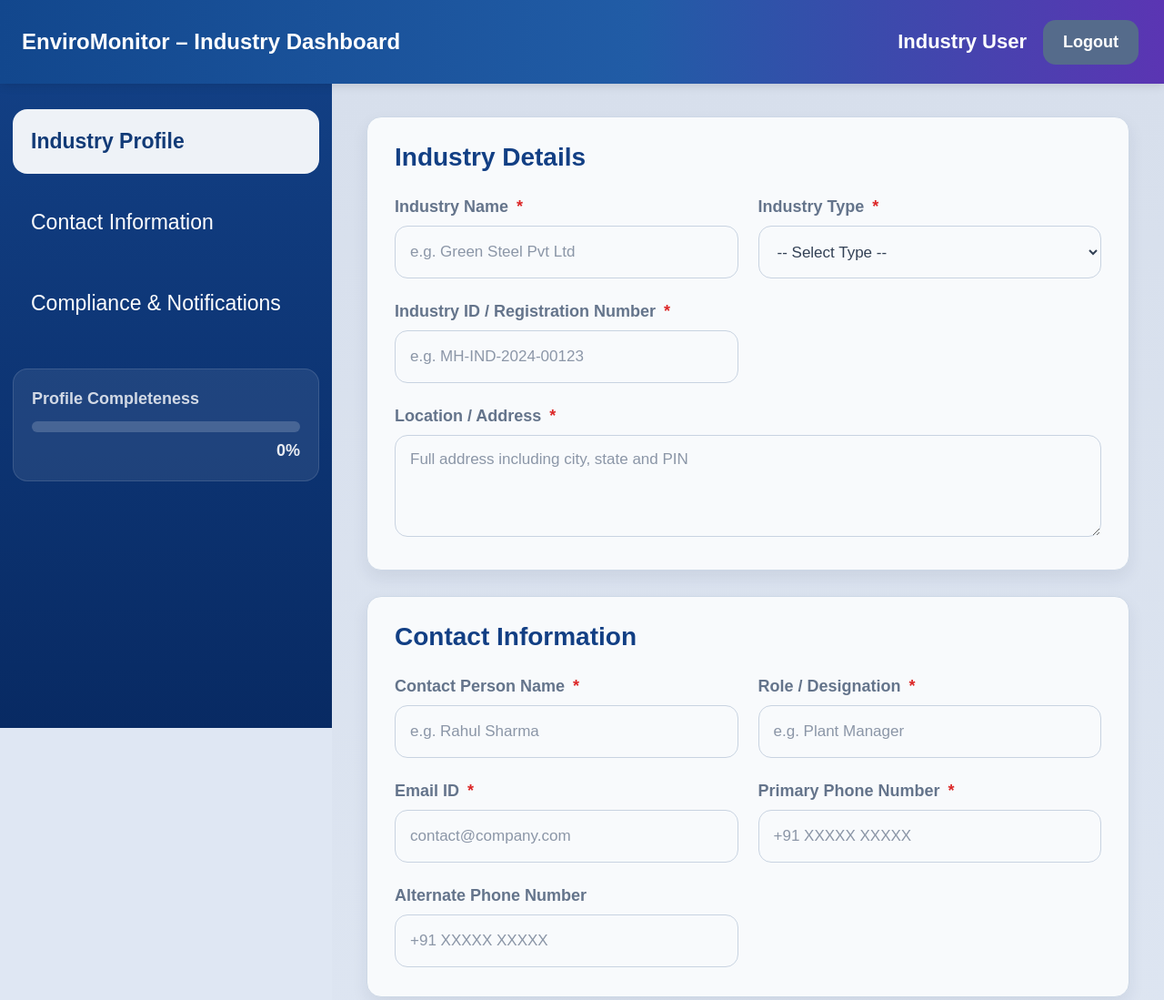
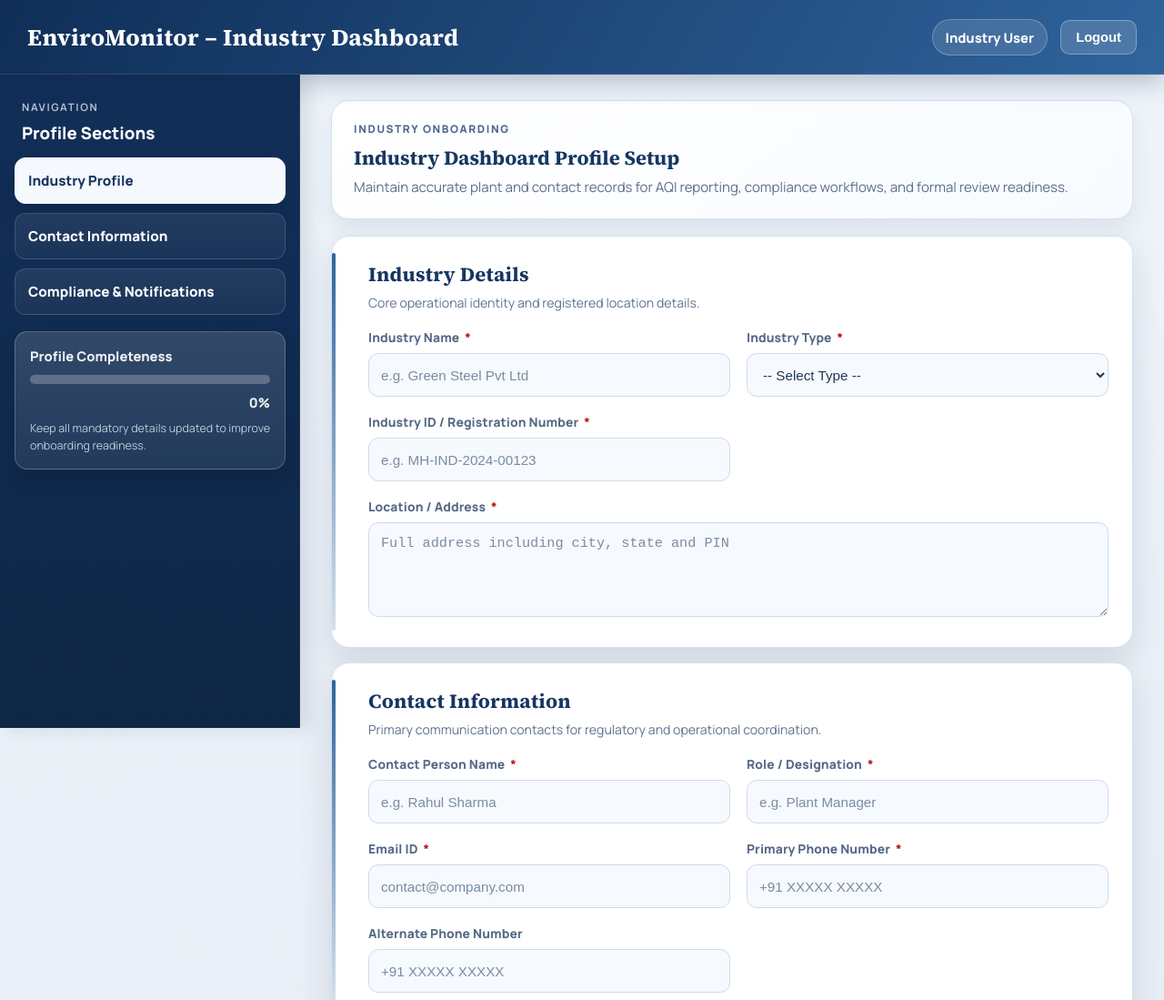
Before and after one commit to Nidhi194/AQI_Reporting_Tool, a website: page industry.html in a window 1280 px wide. Shown: the top 1099 px of the page at 91% size. Drawn offline with Linux system fonts and the light colour scheme.

Commit message:
feat(ui): enhance dashboard UX with refined card layout, sidebar styling, and form alignment while preserving existing logic and IDs

```diff
--- a/industry.css
+++ b/industry.css
@@ -1,6 +1,28 @@
+@import url("https://fonts.googleapis.com/css2?family=Manrope:wght@400;500;600;700;800&family=Source+Serif+4:wght@600;700&display=swap");
+
+:root {
+    --bg-page: #e8eef6;
+    --bg-soft: #f4f8fd;
+    --surface: #ffffff;
+    --surface-muted: #f6f9fd;
+    --text: #17263f;
+    --text-muted: #5a6b84;
+    --brand-900: #0f2e57;
+    --brand-800: #1e497b;
+    --brand-700: #2f649d;
+    --brand-600: #477bb1;
+    --accent: #9f7a2f;
+    --stroke: #d5e0ee;
+    --stroke-strong: #c7d5e7;
+    --shadow-soft: 0 14px 34px rgba(17, 40, 73, 0.12);
+    --shadow-card: 0 10px 22px rgba(19, 44, 80, 0.08);
+    --radius-xl: 20px;
+    --radius-lg: 14px;
+    --radius-md: 11px;
+}
+
 * {
     box-sizing: border-box;
-            font-family: Arial, sans-serif;
 }
 
 html {
@@ -9,124 +31,165 @@
 
 body {
     margin: 0;
-            background: #dfe7f3;
-            color: #1f2937;
+    font-family: "Manrope", "Segoe UI", sans-serif;
+    color: var(--text);
+    background:
+        radial-gradient(circle at 10% 8%, rgba(56, 104, 161, 0.2), transparent 33%),
+        radial-gradient(circle at 86% 88%, rgba(159, 122, 47, 0.12), transparent 28%),
+        linear-gradient(180deg, #edf3f9, var(--bg-page));
 }
 
 .top-navbar {
-            height: 92px;
-            background: linear-gradient(90deg, #12478d 0%, #215ca6 55%, #5b35b3 100%);
-            color: white;
+    min-height: 82px;
+    background: linear-gradient(120deg, var(--brand-900), var(--brand-700));
+    color: #ffffff;
     display: flex;
     align-items: center;
     justify-content: space-between;
-            padding: 0 28px 0 24px;
-            box-shadow: 0 2px 10px rgba(0, 0, 0, 0.12);
+    padding: 14px 30px;
+    box-shadow: 0 10px 24px rgba(15, 39, 73, 0.24);
     position: sticky;
     top: 0;
     z-index: 1000;
+    border-bottom: 1px solid rgba(255, 255, 255, 0.1);
 }
 
 .navbar-left {
-            font-size: 24px;
+    font-family: "Source Serif 4", Georgia, serif;
+    font-size: clamp(1.28rem, 2vw, 1.62rem);
     font-weight: 700;
+    letter-spacing: 0.3px;
 }
 
 .navbar-right {
     display: flex;
     align-items: center;
-            gap: 18px;
+    gap: 14px;
 }
 
 .industry-name {
-            font-size: 22px;
+    padding: 9px 14px;
+    border-radius: 999px;
+    background: rgba(255, 255, 255, 0.12);
+    border: 1px solid rgba(255, 255, 255, 0.25);
+    font-size: 0.92rem;
+    font-weight: 800;
+}
+
+.btn-logout {
+    background: rgba(255, 255, 255, 0.15);
+    color: #ffffff;
+    border: 1px solid rgba(255, 255, 255, 0.3);
+    border-radius: 10px;
+    padding: 10px 16px;
+    font-size: 0.92rem;
+    font-weight: 800;
+    cursor: pointer;
+    transition: transform 0.16s ease, background-color 0.2s ease;
+}
+
+.btn-logout:hover {
+    transform: translateY(-1px);
+    background: rgba(255, 255, 255, 0.24);
+}
+
+.dashboard-layout {
+    display: grid;
+    grid-template-columns: minmax(280px, 330px) minmax(0, 1fr);
+    min-height: calc(100vh - 82px);
+    gap: 0;
+}
+
+.sidebar {
+    background: linear-gradient(180deg, #122f59 0%, #0f2746 100%);
+    color: #ffffff;
+    padding: 22px 16px 20px;
+    position: sticky;
+    top: 82px;
+    height: calc(100vh - 82px);
+    overflow-y: auto;
+    box-shadow: inset -1px 0 0 rgba(255, 255, 255, 0.08), 8px 0 20px rgba(9, 26, 49, 0.12);
+}
+
+.sidebar-header {
+    padding: 6px 8px 14px;
+}
+
+.sidebar-eyebrow {
+    margin: 0;
+    font-size: 0.72rem;
+    letter-spacing: 0.14em;
+    text-transform: uppercase;
+    color: rgba(232, 240, 250, 0.75);
     font-weight: 700;
 }
 
-        .btn-logout {
-            background: #556b8b;
-            color: white;
-            border: none;
-            border-radius: 14px;
-            padding: 14px 22px;
-            font-size: 18px;
-            font-weight: 700;
-            cursor: pointer;
-        }
-
-        .btn-logout:hover {
-            background: #445a79;
-        }
-
-        .dashboard-layout {
-            display: flex;
-            min-height: calc(100vh - 92px);
-        }
-
-        .sidebar {
-            width: 365px;
-            background: linear-gradient(180deg, #123f84 0%, #082a63 100%);
-            color: white;
-            padding: 28px 14px;
-            position: sticky;
-            top: 92px;
-            height: calc(100vh - 92px);
-            overflow-y: auto;
+.sidebar-title {
+    margin: 8px 0 0;
+    font-size: 1.16rem;
+    font-weight: 800;
+    color: #ffffff;
 }
 
 .nav-list {
     list-style: none;
     padding: 0;
-            margin: 0;
+    margin: 0 0 8px;
 }
 
 .nav-item {
-            padding: 22px 20px;
-            margin-bottom: 18px;
-            border-radius: 16px;
-            font-size: 23px;
-            font-weight: 500;
+    padding: 14px 14px;
+    margin-bottom: 10px;
+    border-radius: 12px;
+    font-size: 0.95rem;
+    font-weight: 800;
     cursor: pointer;
-            transition: 0.2s ease;
+    border: 1px solid rgba(255, 255, 255, 0.14);
+    background: linear-gradient(180deg, rgba(255, 255, 255, 0.08), rgba(255, 255, 255, 0.04));
+    transition: transform 0.16s ease, background-color 0.2s ease, border-color 0.2s ease;
 }
 
 .nav-item.active {
-            background: #eef2f7;
-            color: #123b77;
-            font-weight: 700;
+    background: #f5f8fd;
+    color: #153761;
+    border-color: #f5f8fd;
+    box-shadow: 0 10px 24px rgba(9, 29, 55, 0.3);
 }
 
 .nav-item:not(.active):hover {
-            background: rgba(255, 255, 255, 0.08);
+    transform: translateX(2px);
+    background: rgba(255, 255, 255, 0.14);
+    border-color: rgba(255, 255, 255, 0.22);
 }
 
 .progress-card {
-            margin-top: 36px;
-            background: rgba(255, 255, 255, 0.08);
-            border: 1px solid rgba(255, 255, 255, 0.12);
-            border-radius: 16px;
-            padding: 22px 20px;
+    margin-top: 18px;
+    background: linear-gradient(180deg, rgba(255, 255, 255, 0.14), rgba(255, 255, 255, 0.08));
+    border: 1px solid rgba(255, 255, 255, 0.22);
+    border-radius: 14px;
+    padding: 16px;
+    box-shadow: 0 12px 24px rgba(6, 21, 40, 0.2);
 }
 
 .progress-title {
-            font-size: 18px;
-            font-weight: 700;
-            color: rgba(255, 255, 255, 0.8);
-            margin-bottom: 14px;
+    font-size: 0.92rem;
+    font-weight: 800;
+    color: rgba(255, 255, 255, 0.92);
+    margin-bottom: 11px;
 }
 
 .progress-bar {
     width: 100%;
-            height: 12px;
+    height: 10px;
     border-radius: 999px;
-            background: rgba(255, 255, 255, 0.18);
+    background: rgba(255, 255, 255, 0.24);
     overflow: hidden;
 }
 
 .progress-fill {
     width: 0%;
     height: 100%;
-            background: #cfd8e5;
+    background: linear-gradient(90deg, #dce8f9, #f2d9a6);
     border-radius: 999px;
     transition: width 0.25s ease;
 }
@@ -134,38 +197,104 @@
 .progress-text {
     text-align: right;
     margin-top: 10px;
-            font-size: 18px;
-            font-weight: 700;
-            color: rgba(255, 255, 255, 0.9);
+    font-size: 0.92rem;
+    font-weight: 800;
+    color: rgba(255, 255, 255, 0.92);
+}
+
+.progress-note {
+    margin: 10px 0 0;
+    font-size: 0.78rem;
+    line-height: 1.5;
+    color: rgba(226, 236, 250, 0.8);
 }
 
 .main-content {
-            flex: 1;
-            padding: 36px 38px 48px;
-            background: linear-gradient(180deg, #d7dfec 0%, #dfe7f3 100%);
+    padding: 28px 34px 42px;
+    background: linear-gradient(180deg, #eef4fa, #e9eff6 50%, #e7edf5 100%);
+}
+
+.page-intro-card {
+    background: linear-gradient(145deg, #ffffff, #f7fbff);
+    border: 1px solid var(--stroke);
+    border-radius: var(--radius-xl);
+    box-shadow: var(--shadow-card);
+    padding: 22px 24px;
+    margin-bottom: 18px;
+}
+
+.intro-eyebrow {
+    margin: 0;
+    color: #4e6690;
+    font-size: 0.74rem;
+    font-weight: 800;
+    letter-spacing: 0.14em;
+    text-transform: uppercase;
+}
+
+.intro-title {
+    margin: 10px 0 7px;
+    color: #173761;
+    font-family: "Source Serif 4", Georgia, serif;
+    font-size: clamp(1.3rem, 1.7vw, 1.7rem);
+    line-height: 1.25;
+}
+
+.intro-subtitle {
+    margin: 0;
+    font-size: 0.94rem;
+    color: #5d6f88;
+    line-height: 1.6;
 }
 
 .section-card {
-            background: #f8fafc;
-            border-radius: 16px;
-            padding: 28px 30px 32px;
-            margin-bottom: 28px;
-            border: 1px solid #cdd8e6;
-            box-shadow: 0 8px 18px rgba(22, 41, 72, 0.08);
-            scroll-margin-top: 115px;
+    background: var(--surface);
+    border-radius: var(--radius-xl);
+    padding: 26px 26px 28px;
+    margin-bottom: 16px;
+    border: 1px solid var(--stroke);
+    box-shadow: var(--shadow-soft);
+    scroll-margin-top: 100px;
+    position: relative;
+}
+
+.section-card::before {
+    content: "";
+    position: absolute;
+    left: 0;
+    top: 18px;
+    bottom: 18px;
+    width: 4px;
+    border-radius: 999px;
+    background: linear-gradient(180deg, var(--brand-700), rgba(47, 100, 157, 0.2));
+}
+
+.section-heading {
+    margin-bottom: 18px;
+    padding-left: 14px;
 }
 
 .section-card h3 {
-            margin: 0 0 28px 0;
-            font-size: 28px;
-            color: #123f84;
+    margin: 0;
+    font-family: "Source Serif 4", Georgia, serif;
+    font-size: clamp(1.2rem, 1.7vw, 1.5rem);
+    color: #173561;
     font-weight: 700;
+    letter-spacing: 0.2px;
+}
+
+.section-support {
+    margin: 6px 0 0;
+    color: #60738f;
+    font-size: 0.88rem;
+    line-height: 1.5;
 }
 
 .grid {
     display: grid;
     grid-template-columns: 1fr 1fr;
-            gap: 26px 22px;
+    gap: 18px 18px;
+    padding-left: 14px;
 }
 
 .full-width {
@@ -174,138 +303,159 @@
 
 label {
     display: block;
-            margin-bottom: 10px;
-            font-size: 18px;
-            color: #64748b;
-            font-weight: 700;
+    margin-bottom: 8px;
+    font-size: 0.86rem;
+    color: #556a87;
+    font-weight: 800;
+    letter-spacing: 0.01em;
 }
 
 .required {
-            color: #dc2626;
-            margin-left: 4px;
+    color: #b91c1c;
+    margin-left: 3px;
 }
 
 input,
 select,
 textarea {
     width: 100%;
-            border: 1.5px solid #c8d3e1;
-            border-radius: 14px;
-            background: #f8fafc;
-            color: #334155;
-            font-size: 17px;
-            padding: 16px 16px;
+    border: 1.4px solid #cedbeb;
+    border-radius: var(--radius-md);
+    background: var(--surface-muted);
+    color: #243854;
+    font-size: 0.95rem;
+    padding: 13px 13px;
     outline: none;
-            transition: 0.2s ease;
+    transition: border-color 0.2s ease, box-shadow 0.2s ease, background-color 0.2s ease;
 }
 
 input,
 select {
-            height: 58px;
+    min-height: 48px;
 }
 
 textarea {
-            min-height: 112px;
+    min-height: 104px;
     resize: vertical;
-            padding-top: 16px;
 }
 
 input::placeholder,
 textarea::placeholder {
-            color: #8b96a7;
+    color: #7b8ca3;
 }
 
 input:focus,
 select:focus,
 textarea:focus {
-            border-color: #123f84;
-            box-shadow: 0 0 0 3px rgba(18, 63, 132, 0.12);
-            background: white;
+    border-color: var(--brand-700);
+    box-shadow: 0 0 0 4px rgba(47, 100, 157, 0.13);
+    background: #ffffff;
 }
 
 .button-row {
     display: flex;
-            gap: 16px;
+    gap: 14px;
     margin-top: 6px;
+    padding: 8px 0;
 }
 
 .btn-primary,
 .btn-secondary {
-            border: none;
-            border-radius: 14px;
-            padding: 16px 26px;
-            font-size: 18px;
-            font-weight: 700;
+    border-radius: 11px;
+    padding: 13px 22px;
+    font-size: 0.92rem;
+    font-weight: 800;
+    letter-spacing: 0.22px;
     cursor: pointer;
-            transition: 0.2s ease;
+    transition: transform 0.16s ease, box-shadow 0.2s ease, filter 0.2s ease;
 }
 
 .btn-primary {
-            background: #245db3;
-            color: white;
+    border: none;
+    background: linear-gradient(130deg, var(--brand-900), var(--brand-700));
+    color: #ffffff;
+    box-shadow: 0 10px 20px rgba(29, 74, 129, 0.28);
 }
 
 .btn-primary:hover {
-            background: #1f4e95;
+    transform: translateY(-1px);
+    filter: brightness(1.04);
 }
 
 .btn-secondary {
-            background: #28a745;
-            color: white;
+    border: 1.5px solid #bdd0e8;
+    background: #ffffff;
+    color: #20416f;
+    box-shadow: 0 6px 14px rgba(25, 61, 102, 0.06);
 }
 
 .btn-secondary:hover {
-            background: #218838;
+    transform: translateY(-1px);
+    background: #f2f7fd;
 }
 
 @media (max-width: 1200px) {
     .dashboard-layout {
-                flex-direction: column;
+        grid-template-columns: 1fr;
     }
 
     .sidebar {
         width: 100%;
         position: static;
         height: auto;
+        top: 0;
+        box-shadow: 0 6px 18px rgba(12, 31, 56, 0.14);
+    }
+
+    .sidebar-header {
+        padding-bottom: 12px;
+    }
+
+    .nav-list {
+        display: grid;
+        grid-template-columns: repeat(auto-fit, minmax(220px, 1fr));
+        gap: 10px;
     }
 
     .nav-item {
-                font-size: 20px;
+        margin-bottom: 0;
+    }
+
+    .main-content {
+        padding-top: 22px;
     }
 }
 
 @media (max-width: 900px) {
     .grid {
         grid-template-columns: 1fr;
+        padding-left: 0;
     }
 
     .top-navbar {
         flex-direction: column;
-                height: auto;
-                padding: 18px;
-                gap: 14px;
         text-align: center;
         position: static;
-            }
-
-            .navbar-left {
-                font-size: 22px;
-            }
-
-            .industry-name {
-                font-size: 18px;
+        gap: 10px;
+        padding: 14px 16px;
     }
 
     .main-content {
-                padding: 22px 16px 30px;
+        padding: 16px 12px 24px;
     }
 
+    .page-intro-card,
     .section-card {
-                padding: 22px 18px 24px;
+        padding: 18px 14px 20px;
     }
 
-            .section-card h3 {
-                font-size: 24px;
+    .section-card::before {
+        top: 14px;
+        bottom: 14px;
+    }
+
+    .section-heading {
+        padding-left: 10px;
     }
 
     .button-row {
--- a/industry.html
+++ b/industry.html
@@ -1,6 +1,8 @@
 <!DOCTYPE html>
-<html>
+<html lang="en">
 <head>
+    <meta charset="UTF-8">
+    <meta name="viewport" content="width=device-width, initial-scale=1.0">
     <title>Industry Profile</title>
     <link rel="stylesheet" href="industry.css">
 </head>
@@ -16,6 +18,11 @@
 
 <div class="dashboard-layout">
     <aside class="sidebar">
+        <div class="sidebar-header">
+            <p class="sidebar-eyebrow">Navigation</p>
+            <h2 class="sidebar-title">Profile Sections</h2>
+        </div>
+
         <ul class="nav-list">
             <li class="nav-item active" onclick="openSection('industrySection', this)">Industry Profile</li>
             <li class="nav-item" onclick="openSection('contactSection', this)">Contact Information</li>
@@ -28,12 +35,22 @@
                 <div class="progress-fill" id="progressFill"></div>
             </div>
             <div class="progress-text" id="progressText">0%</div>
+            <p class="progress-note">Keep all mandatory details updated to improve onboarding readiness.</p>
         </div>
     </aside>
 
     <main class="main-content">
+        <section class="page-intro-card">
+            <p class="intro-eyebrow">Industry Onboarding</p>
+            <h1 class="intro-title">Industry Dashboard Profile Setup</h1>
+            <p class="intro-subtitle">Maintain accurate plant and contact records for AQI reporting, compliance workflows, and formal review readiness.</p>
+        </section>
+
         <div class="section-card" id="industrySection">
-            <h3>Industry Details</h3>
+            <div class="section-heading">
+                <h3>Industry Details</h3>
+                <p class="section-support">Core operational identity and registered location details.</p>
+            </div>
 
             <div class="grid">
                 <div>
@@ -70,7 +87,10 @@
         </div>
 
         <div class="section-card" id="contactSection">
-            <h3>Contact Information</h3>
+            <div class="section-heading">
+                <h3>Contact Information</h3>
+                <p class="section-support">Primary communication contacts for regulatory and operational coordination.</p>
+            </div>
 
             <div class="grid">
                 <div>
@@ -101,7 +121,10 @@
         </div>
 
         <div class="section-card" id="complianceSection">
-            <h3>Compliance &amp; Notifications</h3>
+            <div class="section-heading">
+                <h3>Compliance &amp; Notifications</h3>
+                <p class="section-support">Monitoring cadence and alert preferences for timely response.</p>
+            </div>
 
             <div class="grid">
                 <div>
```
Also changed, not shown: 1 other file. Lines whose indentation alone changed are shown as unchanged.
